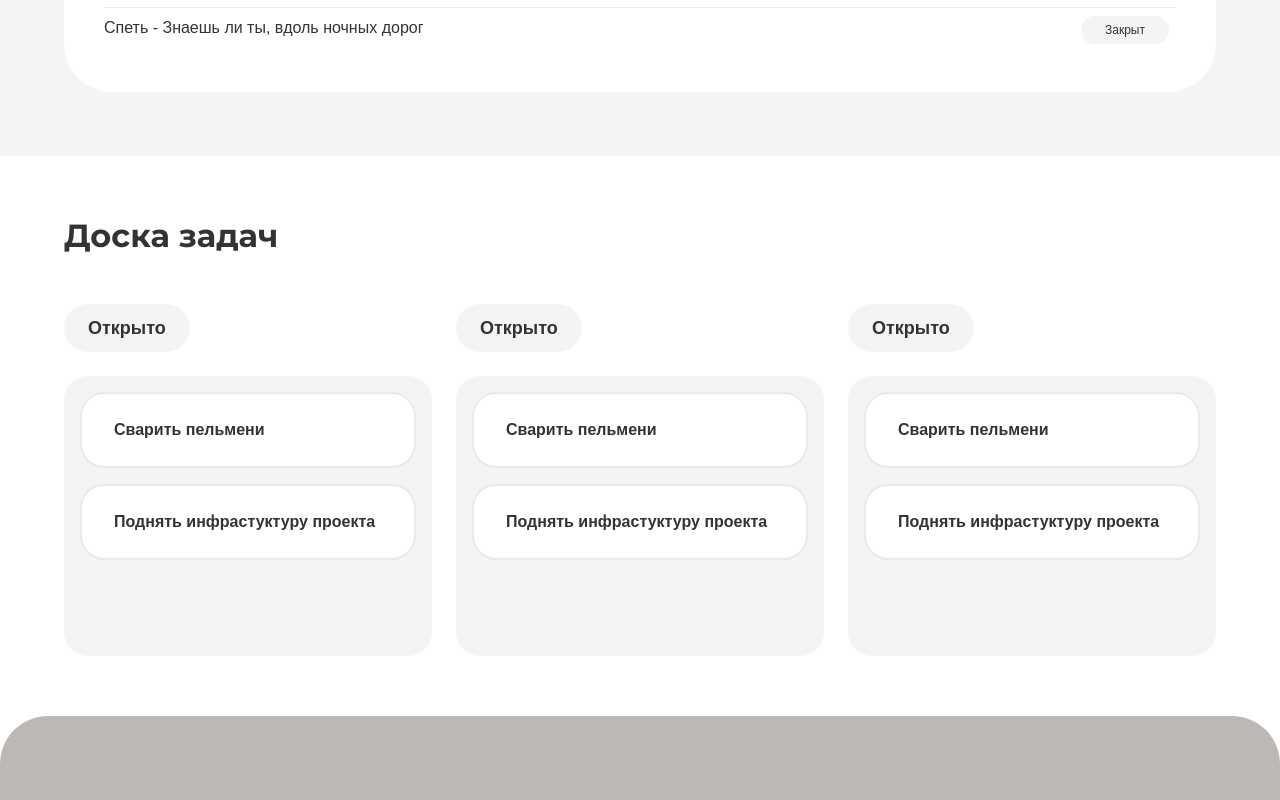
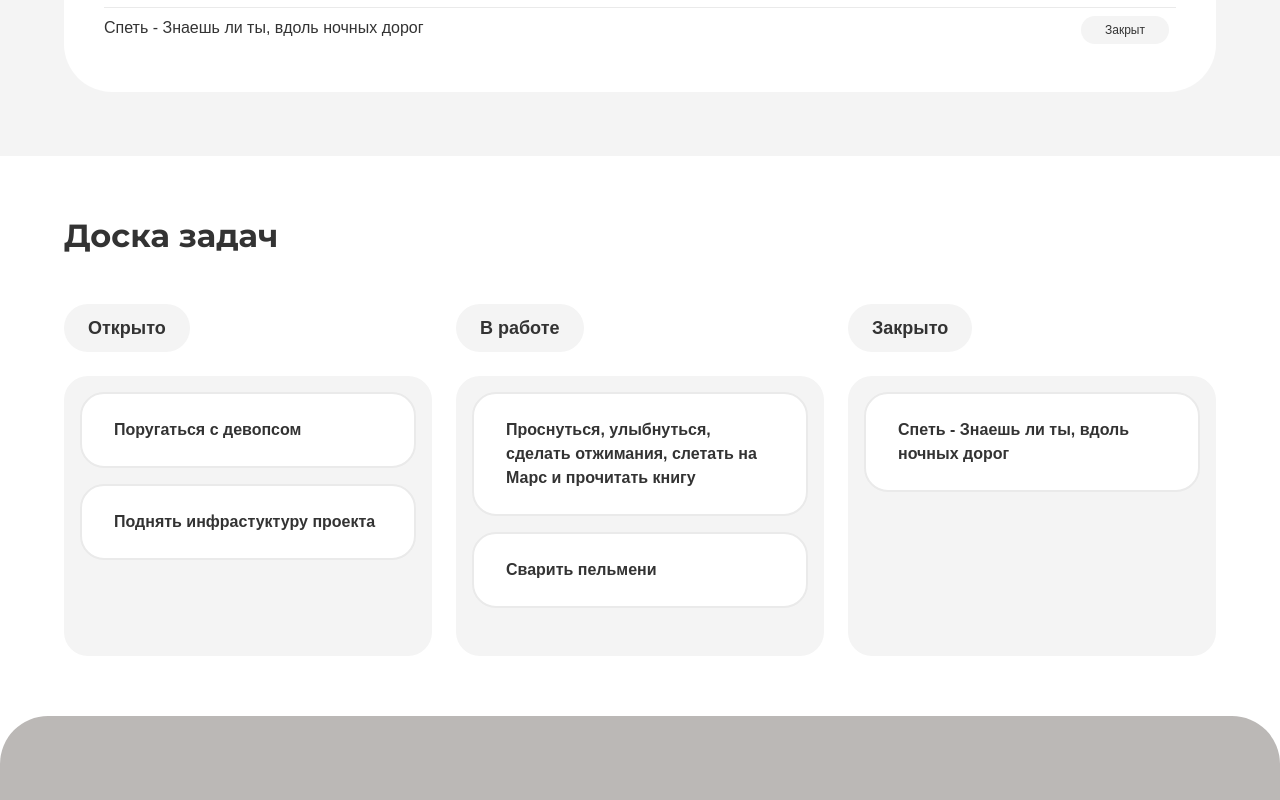
Before and after one commit to stevecks/todo-list, a Vue app: page / in a window 1280 px wide. Shown: the part 646-1446 px from the top of the page. Built offline with nearby package versions, Linux system fonts and the light colour scheme; a web font is replaced by a local one.

Commit message:
add drag&drop

```diff
--- a/src/App.vue
+++ b/src/App.vue
@@ -1,5 +1,5 @@
 <script setup>
-import { onMounted, ref, reactive } from 'vue'
+import { onMounted, ref, reactive, watch, watchEffect } from 'vue'
 
 import Header from './components/header.vue'
 import Tasks from './components/tasks.vue'
@@ -8,7 +8,7 @@ import AddTask from './components/addTask.vue'
 import TaskTable from './components/taskTable.vue'
 import TaskBoard from './components/taskBoard.vue'
 import Footer from './components/footer.vue'
-let taskList = [
+let taskList = reactive([
   {
     id: 1,
     task: 'Сварить пельмени',
@@ -39,12 +39,25 @@ let taskList = [
     status: 'Закрыт',
     updateTime: null
   }
-]
+])
 
 const taskSortList = ref([])
 const countsOfStatuses = reactive({})
+let lastId = taskList.length
 
-let lastId = taskList.length
+watch(
+  () => taskList,
+  () => {
+    taskSortList.value = sortTasks()
+
+    countsOfStatuses.open = getTasksByStatus('Открыт').length
+    countsOfStatuses.work = getTasksByStatus('В работе').length
+    countsOfStatuses.close = getTasksByStatus('Закрыт').length
+
+    console.log('Изменение')
+  },
+  { deep: true }
+)
 
 onMounted(() => {
   taskSortList.value = sortTasks()
@@ -54,17 +67,19 @@ onMounted(() => {
   countsOfStatuses.close = getTasksByStatus('Закрыт').length
 })
 
+const updateSortAndStatuse = () => {}
+
 const addTask = (task) => {
   taskList.push({
     id: ++lastId,
     task,
     status: 'Открыт'
   })
-  taskSortList.value = sortTasks()
+  // taskSortList.value = sortTasks()
 
-  countsOfStatuses.open = getTasksByStatus('Открыт').length
-  countsOfStatuses.work = getTasksByStatus('В работе').length
-  countsOfStatuses.close = getTasksByStatus('Закрыт').length
+  // countsOfStatuses.open = getTasksByStatus('Открыт').length
+  // countsOfStatuses.work = getTasksByStatus('В работе').length
+  // countsOfStatuses.close = getTasksByStatus('Закрыт').length
 }
 
 const getTasksByStatus = (status) => {
@@ -74,11 +89,11 @@ const getTasksByStatus = (status) => {
 const onChangeTask = (taskId, newTask, newStatus) => {
   if (newTask) taskList.find((item) => item.id === taskId).task = newTask
   if (newStatus) taskList.find((item) => item.id === taskId).status = newStatus
-  taskSortList.value = sortTasks()
+  // taskSortList.value = sortTasks()
 
-  countsOfStatuses.open = getTasksByStatus('Открыт').length
-  countsOfStatuses.work = getTasksByStatus('В работе').length
-  countsOfStatuses.close = getTasksByStatus('Закрыт').length
+  // countsOfStatuses.open = getTasksByStatus('Открыт').length
+  // countsOfStatuses.work = getTasksByStatus('В работе').length
+  // countsOfStatuses.close = getTasksByStatus('Закрыт').length
 }
 
 const onDeleteTask = (taskId) => {
@@ -88,6 +103,8 @@ const onDeleteTask = (taskId) => {
   countsOfStatuses.open = getTasksByStatus('Открыт').length
   countsOfStatuses.work = getTasksByStatus('В работе').length
   countsOfStatuses.close = getTasksByStatus('Закрыт').length
+
+  // console.log(taskList)
 }
 
 const sortTasks = () => {
@@ -112,7 +129,7 @@ const sortTasks = () => {
       @onChangeTask="onChangeTask"
     />
   </Tasks>
-  <TaskBoard></TaskBoard>
+  <TaskBoard :taskSortList="taskSortList" @getTasksByStatus="getTasksByStatus"></TaskBoard>
   <Footer></Footer>
 </template>
 
--- a/src/components/taskBoard.vue
+++ b/src/components/taskBoard.vue
@@ -1,5 +1,41 @@
 <script setup>
+import { computed, onMounted, ref } from 'vue'
 import Container from './container.vue'
+
+const props = defineProps({
+  taskSortList: Array
+})
+
+const emit = defineEmits(['getTasksByStatus'])
+
+const taskListOpen = computed(() => {
+  return props.taskSortList.filter((task) => task.status === 'Открыт')
+})
+const taskListWork = computed(() => {
+  return props.taskSortList.filter((task) => task.status === 'В работе')
+})
+const taskListClose = computed(() => {
+  return props.taskSortList.filter((task) => task.status === 'Закрыт')
+})
+
+// console.log(taskListOpen)
+
+const draggingTask = ref(null)
+
+function onDragStart(event, task) {
+  draggingTask.value = task
+}
+
+function onDrop(event, newStatus) {
+  if (draggingTask.value) {
+    draggingTask.value.status = newStatus
+    draggingTask.value = null
+  }
+}
+
+function allowDrop(event) {
+  event.preventDefault()
+}
 </script>
 <template>
   <Container class="container">
@@ -10,38 +46,47 @@ import Container from './container.vue'
           <div class="board__status">
             <p>Открыто</p>
           </div>
-          <div class="card-task">
-            <div class="card-task__item">
-              <p>Сварить пельмени</p>
-            </div>
-            <div class="card-task__item">
-              <p>Поднять инфрастуктуру проекта</p>
+          <div class="card-task" @drop="onDrop($event, 'Открыт')" @dragover="allowDrop">
+            <div
+              class="card-task__item"
+              v-for="item in taskListOpen"
+              :key="item.id"
+              draggable="true"
+              @dragstart="onDragStart($event, item)"
+            >
+              <p>{{ item.task }}</p>
             </div>
           </div>
         </div>
         <div class="board__item">
           <div class="board__status">
-            <p>Открыто</p>
+            <p>В работе</p>
           </div>
-          <div class="card-task">
-            <div class="card-task__item">
-              <p>Сварить пельмени</p>
-            </div>
-            <div class="card-task__item">
-              <p>Поднять инфрастуктуру проекта</p>
+          <div class="card-task" @drop="onDrop($event, 'В работе')" @dragover="allowDrop">
+            <div
+              class="card-task__item"
+              v-for="item in taskListWork"
+              :key="item.id"
+              draggable="true"
+              @dragstart="onDragStart($event, item)"
+            >
+              <p>{{ item.task }}</p>
             </div>
           </div>
         </div>
         <div class="board__item">
           <div class="board__status">
-            <p>Открыто</p>
+            <p>Закрыто</p>
           </div>
-          <div class="card-task">
-            <div class="card-task__item">
-              <p>Сварить пельмени</p>
-            </div>
-            <div class="card-task__item">
-              <p>Поднять инфрастуктуру проекта</p>
+          <div class="card-task" @drop="onDrop($event, 'Закрыт')" @dragover="allowDrop">
+            <div
+              class="card-task__item"
+              v-for="item in taskListClose"
+              :key="item.id"
+              draggable="true"
+              @dragstart="onDragStart($event, item)"
+            >
+              <p>{{ item.task }}</p>
             </div>
           </div>
         </div>
@@ -93,6 +138,7 @@ import Container from './container.vue'
         font-weight: bold;
         font-family: 'PT Sans Caption', sans-serif;
         color: var(--color-on-secondary-container);
+        white-space: nowrap;
       }
     }
   }
```
